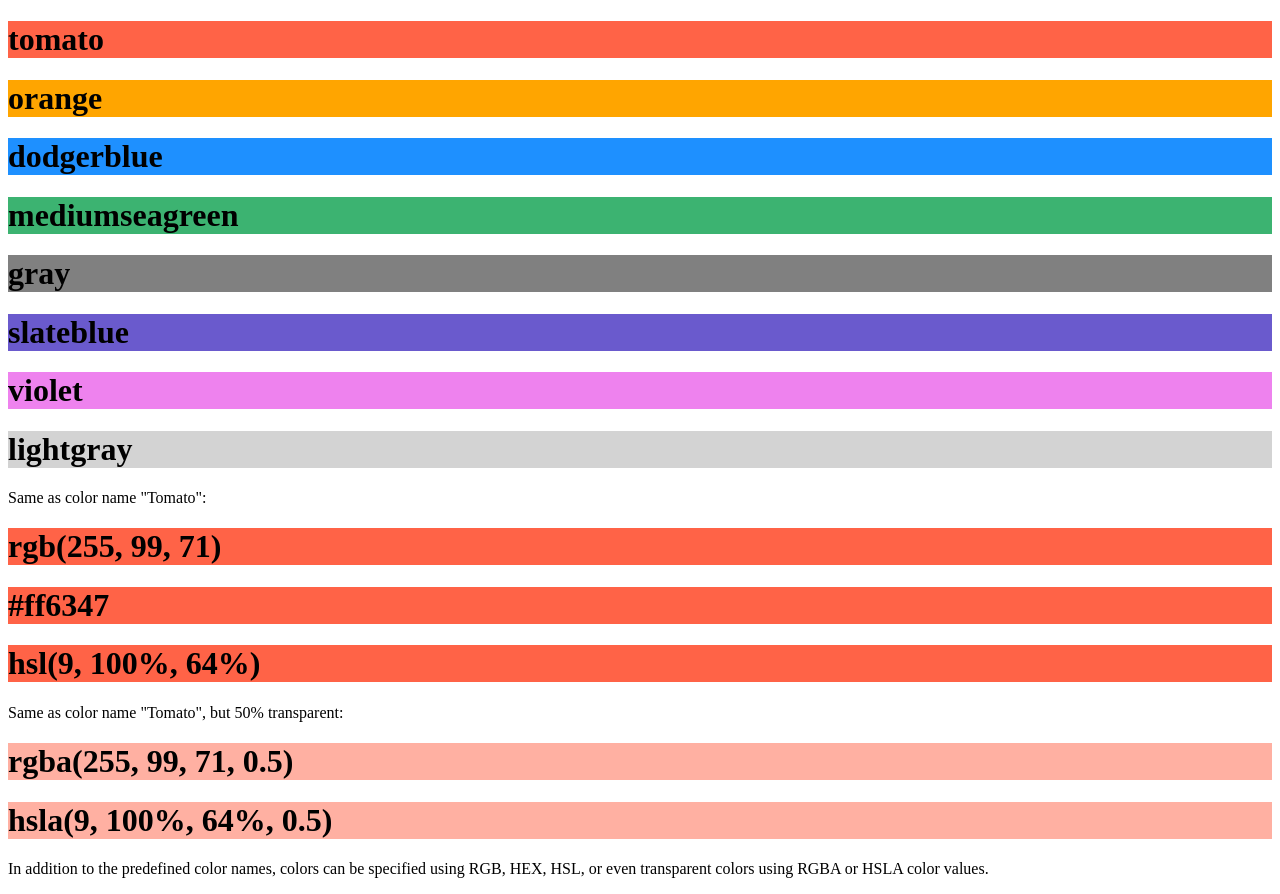
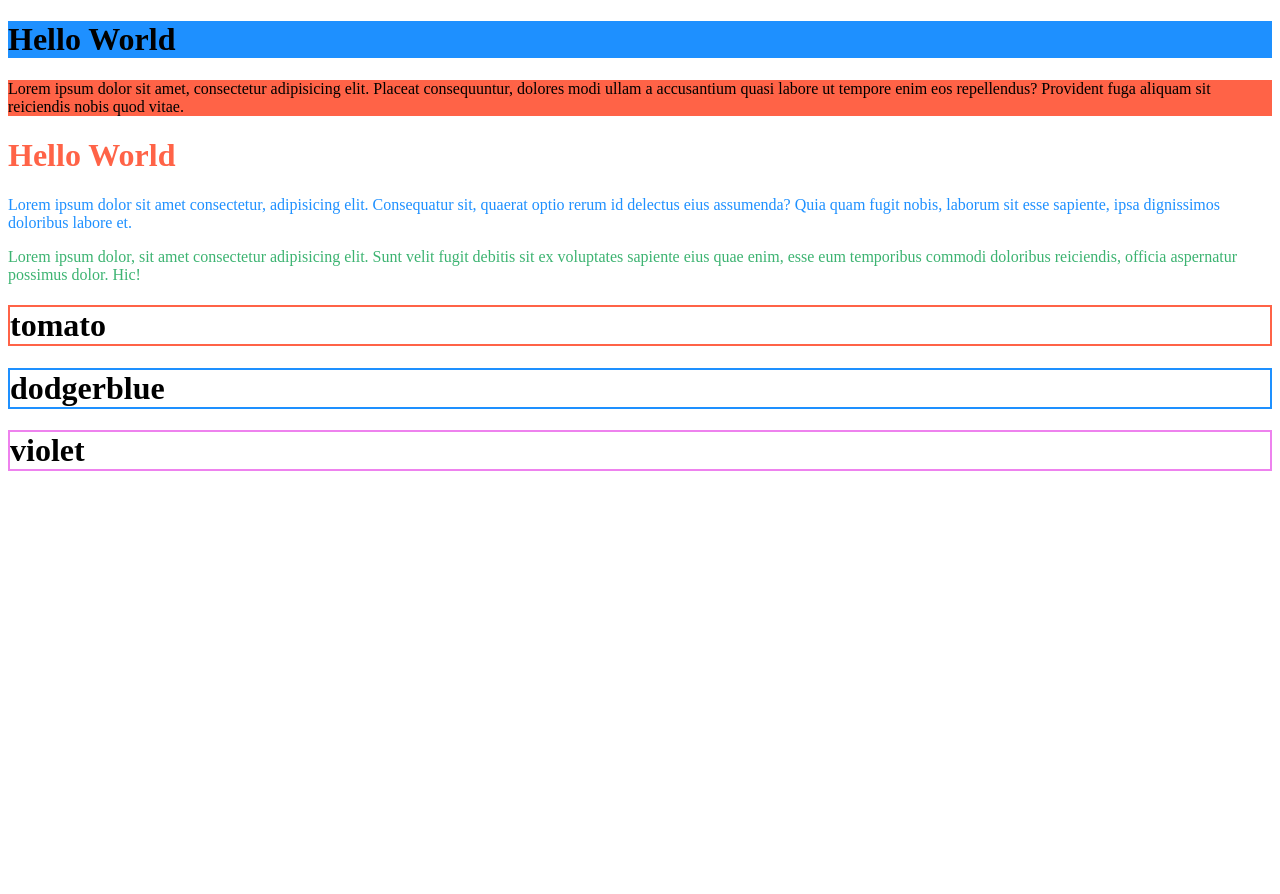
Before and after one commit to erv511/CSS, a plain HTML site: page 03_css/index.html in a window 1280 px wide. After the commit the page ends 800 px from the top, so only its background shows below. Drawn offline with Linux system fonts and the light colour scheme.

Commit message:
style element inline

```diff
--- a/03_css/index.html
+++ b/03_css/index.html
@@ -9,7 +9,7 @@
 </head>
 
 <body>
-    <h1 style="background-color:tomato;">tomato</h1>
+    <!-- <h1 style="background-color:tomato;">tomato</h1>
     <h1 style="background-color:orange;">orange</h1>
     <h1 style="background-color:dodgerblue;">dodgerblue</h1>
     <h1 style="background-color:mediumseagreen;">mediumseagreen</h1>
@@ -29,8 +29,24 @@
     <h1 style="background-color:hsla(9, 100%, 64%, 0.5);">hsla(9, 100%, 64%, 0.5)</h1>
 
     <p>In addition to the predefined color names, colors can be specified using RGB, HEX, HSL, or even transparent
-        colors using RGBA or HSLA color values.</p>
+        colors using RGBA or HSLA color values.</p> -->
 
+    <h1 style="background-color: dodgerblue;">Hello World</h1>
+    <p style="background-color: tomato;">Lorem ipsum dolor sit amet, consectetur adipisicing elit. Placeat consequuntur,
+        dolores modi ullam a accusantium quasi labore ut tempore enim eos repellendus? Provident fuga aliquam sit
+        reiciendis nobis quod vitae.</p>
+
+    <h1 style="color: tomato;">Hello World</h1>
+    <p style="color: dodgerblue;">Lorem ipsum dolor sit amet consectetur, adipisicing elit. Consequatur sit, quaerat
+        optio rerum id delectus eius assumenda? Quia quam fugit nobis, laborum sit esse sapiente, ipsa dignissimos
+        doloribus labore et.</p>
+    <p style="color: mediumseagreen;">Lorem ipsum dolor, sit amet consectetur adipisicing elit. Sunt velit fugit debitis
+        sit ex voluptates sapiente eius quae enim, esse eum temporibus commodi doloribus reiciendis, officia aspernatur
+        possimus dolor. Hic!</p>
+
+    <h1 style="border: 2px solid tomato;">tomato</h1>
+    <h1 style="border: 2px solid dodgerblue;">dodgerblue</h1>
+    <h1 style="border: 2px solid violet;">violet</h1>
 </body>
 
 </html>
```
